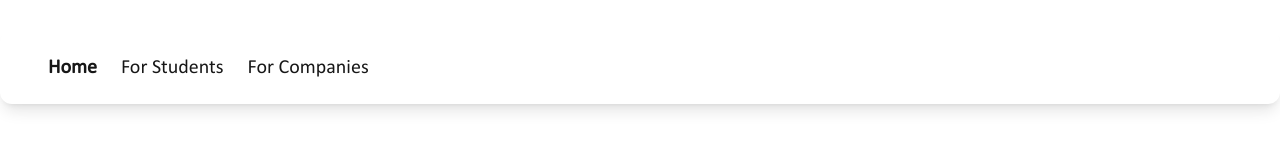
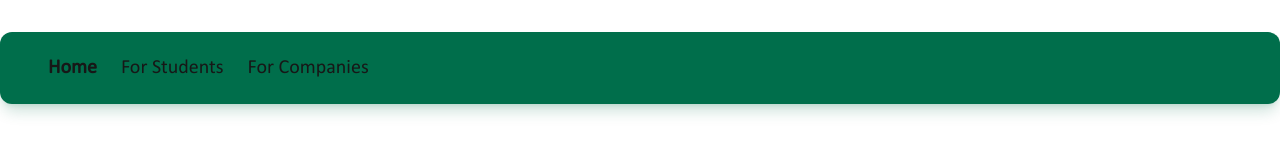
Before and after one commit to rafiq-704/university-portal, a Next.js app: page / in a window 1280 px wide. Shown: the top 160 px of the page. Built offline with nearby package versions, Linux system fonts and the light colour scheme.

Commit message:
update bg color

```diff
--- a/app/components/Foooter.tsx
+++ b/app/components/Foooter.tsx
@@ -1,7 +1,7 @@
 
 const Footer = () => {
   return (
-    <footer className="w-full bg-primary ">
+    <footer className="w-full bg-primary">
       <div className="flex flex-col items-center justify-center gap-10">
         <div className="email flex items-center justify-center py-6 text-xl">
           Contact us:<a href="mailto:careerday@bsse.ethz.ch" className="hover:underline">careerday@bsse.ethz.ch</a>
--- a/app/components/Navbar.tsx
+++ b/app/components/Navbar.tsx
@@ -5,7 +5,7 @@ import { navbarData } from "./utils"
 
 const Navbar = () => {
   const pathname = usePathname();
-  console.log(pathname)
+  // console.log(pathname)
   return (
     <section className="flex items-center justify-center w-full mx-auto pt-4 md:pt-8 px-4 md:px-0">
       <div className="navbar max-w-7xl mx-auto w-full rounded-xl bg-primary h-18 flex items-center justify-start px-12 shadow-lg shadow-primary/20">
--- a/app/globals.css
+++ b/app/globals.css
@@ -3,7 +3,7 @@
 :root {
   --background: #ffffff;
   --foreground: #171717;
-  /* --primary: #006E4B; */
+  --primary: #006E4B;
   /*dark emerald */
   --secondary: #9F2B68;
   /* dark amaranth*/
```
